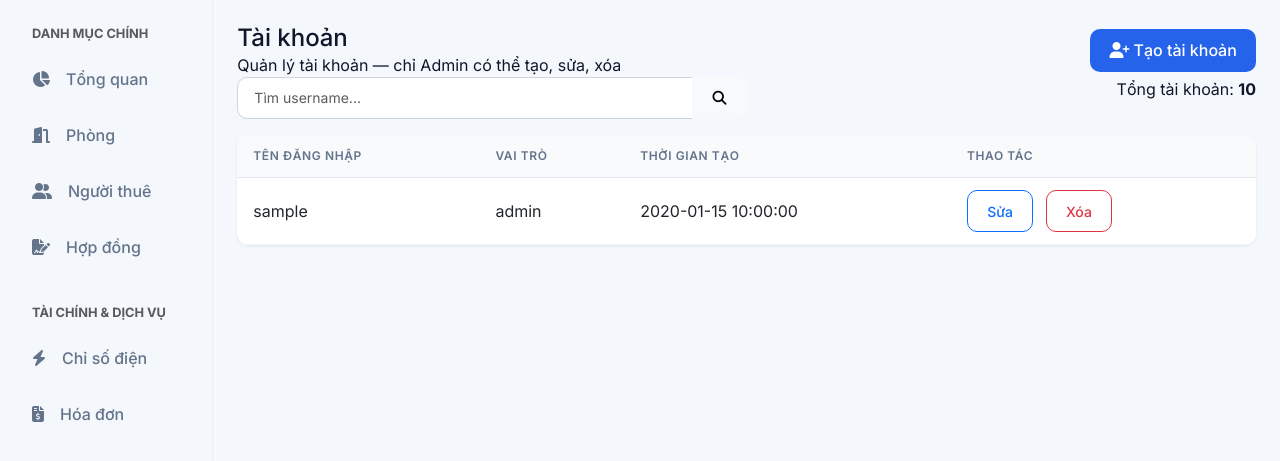
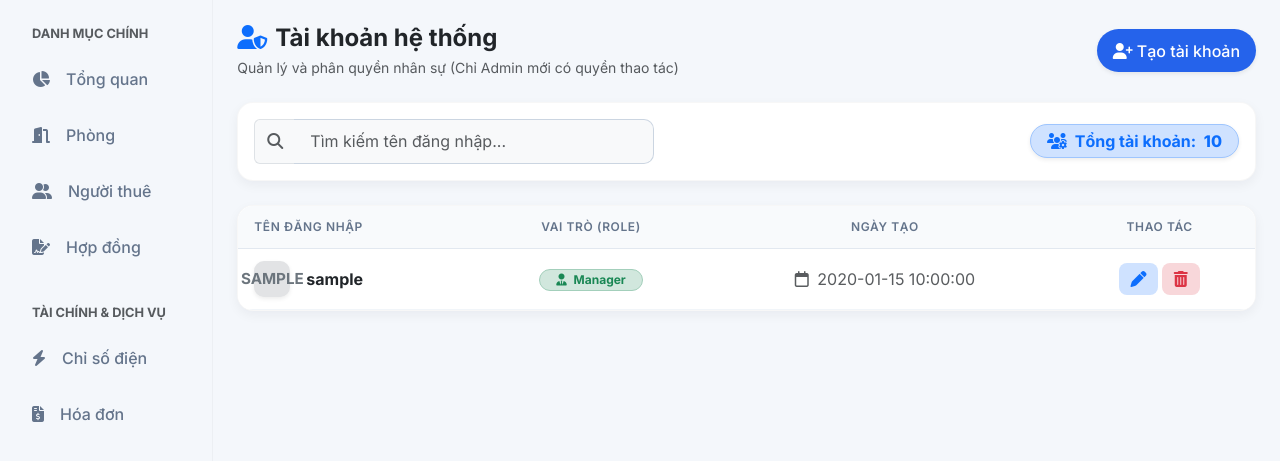
Before and after one commit to cyhapun/rental_management, a Python web app: template templates/accounts.html in a window 1280 px wide. Shown: the part 70-531 px from the top of the page. Run offline with Jinja, Linux system fonts and the light colour scheme; the template is opened without the code that fills it: most values are stand-ins (such as "Sample title", 1, 10 or a date in 2020); some libraries are stand-ins or nearby versions.

Commit message:
refactor: update accounts manager page

```diff
--- a/static/css/accounts.css
+++ b/static/css/accounts.css
@@ -1,3 +1,62 @@
 /* accounts.css - page specific styles for accounts */
-#accountsTable td, #accountsTable th { vertical-align: middle; }
-.modal .form-control { max-width: 100%; }
+
+#accountsTable td, #accountsTable th {
+    vertical-align: middle;
+}
+#accountsTable tbody tr td:last-child {
+    white-space: nowrap;
+}
+
+/* Nút thao tác trong bảng */
+.action-btn {
+    width: 32px;
+    height: 32px;
+    display: inline-flex;
+    align-items: center;
+    justify-content: center;
+    border-radius: 8px;
+    transition: all 0.2s;
+    border: none;
+}
+.action-btn:hover {
+    transform: translateY(-2px);
+}
+
+/* Các tùy chỉnh bo góc cho Modal */
+.modal-content {
+    border-radius: 20px;
+    border: none;
+    box-shadow: 0 20px 25px -5px rgba(0, 0, 0, 0.1), 0 8px 10px -6px rgba(0, 0, 0, 0.1);
+}
+.modal-header {
+    border-bottom: 1px solid rgba(0,0,0,0.05);
+    padding: 1.25rem 1.5rem;
+}
+.modal-body {
+    padding: 1.5rem;
+}
+.modal-footer {
+    border-top: 1px solid rgba(0,0,0,0.05);
+    padding: 1rem 1.5rem;
+}
+
+/* Tinh chỉnh ô Password có nút bấm con mắt */
+.password-group .form-control {
+    border-right: none;
+}
+.password-group .form-control:focus + .btn {
+    border-color: var(--primary-500);
+}
+.password-group .btn {
+    border-color: #cbd5e1;
+    border-left: none;
+    background: #f8fafc; /* trùng với bg-light */
+    color: var(--text-muted);
+}
+.password-group .btn:hover {
+    color: var(--primary-600);
+}
+
+@media (max-width:768px){
+  #accountsTable td, #accountsTable th { padding: 0.75rem 0.6rem; }
+}
--- a/static/js/accounts.js
+++ b/static/js/accounts.js
@@ -1,34 +1,77 @@
 // accounts.js - behaviors for accounts page
+
 function filterAccounts(){
-  const q = (document.getElementById('accountSearch').value||'').toLowerCase();
-  document.querySelectorAll('#accountsTable tbody tr').forEach(r=>{
-    r.style.display = r.innerText.toLowerCase().includes(q) ? '' : 'none';
+  const q = (document.getElementById('accountSearch').value || '').toLowerCase();
+
+  // Lọc thông qua thuộc tính data- thay vì text bên trong (để tránh lỗi do thẻ html/icon)
+  document.querySelectorAll('#accountsTable tbody tr[data-account-id]').forEach(r => {
+    const username = (r.dataset.username || '').toLowerCase();
+    const role = (r.dataset.role || '').toLowerCase();
+
+    if (username.includes(q) || role.includes(q)) {
+        r.style.display = '';
+    } else {
+        r.style.display = 'none';
+    }
   });
 }
 
 function openEditAccount(btn){
   const row = btn.closest('tr');
   const id = row.dataset.accountId;
+
+  // Nạp dữ liệu vào form sửa
   document.getElementById('edit_account_username').value = row.dataset.username || '';
   document.getElementById('edit_account_role').value = row.dataset.role || 'manager';
+
+  // Cập nhật action cho form
   const form = document.getElementById('editAccountForm');
   form.action = `/accounts/${id}/update`;
+
+  // Hiển thị modal
   const modal = new bootstrap.Modal(document.getElementById('editAccountModal'));
   modal.show();
 }
 
+// Bật tắt xem mật khẩu và thay đổi Icon con mắt
 function togglePassword(id){
   const el = document.getElementById(id);
   if (!el) return;
-  el.type = el.type === 'password' ? 'text' : 'password';
+
+  const icon = el.nextElementSibling.querySelector('i');
+
+  if (el.type === 'password') {
+      el.type = 'text';
+      icon.classList.remove('fa-eye');
+      icon.classList.add('fa-eye-slash');
+  } else {
+      el.type = 'password';
+      icon.classList.remove('fa-eye-slash');
+      icon.classList.add('fa-eye');
+  }
 }
 
+// Validate mật khẩu khi tạo
 function validateCreateAccount(form){
   const pw = document.getElementById('create_password').value || '';
   const pwc = document.getElementById('create_password_confirm').value || '';
   if (pw !== pwc){
-    alert('Mật khẩu và xác nhận mật khẩu không khớp');
+    // Sử dụng Notyf nếu có, nếu không thì dùng alert mặc định
+    try {
+        const notyf = new Notyf({position: {x: 'right', y: 'top'}});
+        notyf.error('Mật khẩu và xác nhận mật khẩu không khớp!');
+    } catch(e) {
+        alert('Mật khẩu và xác nhận mật khẩu không khớp!');
+    }
     return false;
   }
   return true;
 }
+
+// Tự động gắn event listener cho ô tìm kiếm
+document.addEventListener('DOMContentLoaded', function(){
+  const searchInput = document.getElementById('accountSearch');
+  if(searchInput) {
+      searchInput.addEventListener('input', filterAccounts);
+  }
+});
--- a/templates/accounts.html
+++ b/templates/accounts.html
@@ -3,44 +3,77 @@
 <link rel="stylesheet" href="/static/css/accounts.css">
 {% endblock %}
 {% block content %}
-<div class="page-hero">
-  <div class="hero-card">
-    <div class="d-flex align-items-center justify-content-between">
-      <div>
-        <h1 class="h4 mb-0">Tài khoản</h1>
-        <div class="text-muted-small">Quản lý tài khoản — chỉ Admin có thể tạo, sửa, xóa</div>
-      </div>
-      <div class="hero-actions">
-        <button class="btn btn-primary" data-bs-toggle="modal" data-bs-target="#createAccountModal"><i class="fa-solid fa-user-plus me-1"></i>Tạo tài khoản</button>
-      </div>
-    </div>
+
+<div class="d-flex flex-column flex-md-row justify-content-between align-items-md-center mb-4 gap-3">
+  <div>
+    <h1 class="h4 fw-bold text-dark mb-1"><i class="fa-solid fa-user-shield text-primary me-2"></i>Tài khoản hệ thống</h1>
+    <div class="text-muted small">Quản lý và phân quyền nhân sự (Chỉ Admin mới có quyền thao tác)</div>
+  </div>
+  <div class="d-flex gap-2">
+    <button class="btn btn-primary rounded-pill px-3 shadow-sm" data-bs-toggle="modal" data-bs-target="#createAccountModal"><i class="fa-solid fa-user-plus me-1"></i>Tạo tài khoản</button>
   </div>
 </div>
 
-<div class="collapse list-collapse show" id="accountsListCollapse">
-  <div class="table-toolbar mb-2 d-flex justify-content-between">
-    <div class="input-group w-50">
-      <input class="form-control form-control-sm" placeholder="Tìm username..." id="accountSearch">
-      <button class="btn btn-sm btn-light" onclick="filterAccounts()"><i class="fa-solid fa-magnifying-glass"></i></button>
-    </div>
-    <div class="text-muted-small">Tổng tài khoản: <strong>{{ total }}</strong></div>
+<div class="bg-panel p-3 mb-4 d-flex flex-column flex-lg-row justify-content-between align-items-lg-center gap-3">
+  <div class="input-group" style="max-width: 400px;">
+    <span class="input-group-text bg-light border-end-0 text-muted"><i class="fa-solid fa-magnifying-glass"></i></span>
+    <input class="form-control border-start-0 bg-light" placeholder="Tìm kiếm tên đăng nhập..." id="accountSearch">
   </div>
+  <div class="d-flex align-items-center">
+    <span class="badge bg-primary-subtle text-primary px-3 py-2 rounded-pill fs-6 border border-primary-subtle shadow-sm">
+      <i class="fa-solid fa-users-gear me-1"></i> Tổng tài khoản: <strong class="ms-1">{{ total }}</strong>
+    </span>
+  </div>
+</div>
 
-  <div class="table-responsive">
-    <table class="table table-hover" id="accountsTable">
-      <thead><tr><th>Tên đăng nhập</th><th>Vai trò</th><th>Thời gian tạo</th><th>Thao tác</th></tr></thead>
+<div class="bg-panel p-0 overflow-hidden mb-4">
+  <div class="table-responsive m-0">
+    <table class="table table-hover mb-0" id="accountsTable">
+      <thead>
+        <tr>
+          <th>Tên đăng nhập</th>
+          <th class="text-center">Vai trò (Role)</th>
+          <th class="text-center">Ngày tạo</th>
+          <th class="text-center">Thao tác</th>
+        </tr>
+      </thead>
       <tbody>
         {% for a in accounts %}
         <tr data-account-id="{{ a.id }}" data-username="{{ a.username }}" data-role="{{ a.role }}">
-          <td>{{ a.username }}</td>
-          <td>{{ a.role }}</td>
-          <td>{{ a.created_at or '' }}</td>
           <td>
-            <button class="btn btn-sm btn-outline-primary me-2" onclick="openEditAccount(this)">Sửa</button>
-            <form action="/accounts/{{ a.id }}/delete" method="post" style="display:inline" onsubmit="return confirm('Xóa tài khoản này?');">
-              <button class="btn btn-sm btn-outline-danger">Xóa</button>
-            </form>
+            <div class="d-flex align-items-center">
+              <div class="avatar-circle bg-secondary-subtle text-secondary me-3 shadow-sm d-none d-md-flex" style="width:36px; height:36px; border-radius:10px; align-items:center; justify-content:center; font-weight:bold; font-size:0.95rem;">
+                {{ a.username[0]|upper }}
+              </div>
+              <span class="fw-bold text-dark">{{ a.username }}</span>
+            </div>
           </td>
+          <td class="text-center">
+            {% if a.role == 'admin' %}
+              <span class="badge bg-danger-subtle text-danger border border-danger-subtle px-3 py-1 rounded-pill"><i class="fa-solid fa-crown me-1"></i> Admin</span>
+            {% else %}
+              <span class="badge bg-success-subtle text-success border border-success-subtle px-3 py-1 rounded-pill"><i class="fa-solid fa-user-tie me-1"></i> Manager</span>
+            {% endif %}
+          </td>
+          <td class="text-center text-muted">
+            <i class="fa-regular fa-calendar me-1"></i> {{ a.created_at or '---' }}
+          </td>
+          <td>
+            <div class="d-flex justify-content-center gap-1">
+              <button class="btn action-btn bg-primary-subtle text-primary" type="button" onclick="openEditAccount(this)" title="Sửa quyền/mật khẩu">
+                <i class="fa-solid fa-pen"></i>
+              </button>
+              <form action="/accounts/{{ a.id }}/delete" method="post" style="display:inline" onsubmit="return confirm('Cảnh báo: Bạn có chắc chắn muốn xóa tài khoản {{ a.username }} không?');">
+                <button class="btn action-btn bg-danger-subtle text-danger" type="submit" title="Xóa tài khoản">
+                  <i class="fa-solid fa-trash-can"></i>
+                </button>
+              </form>
+            </div>
+          </td>
+        </tr>
+        {% else %}
+        <tr>
+          <td colspan="4" class="text-center text-muted py-4">Chưa có dữ liệu tài khoản.</td>
         </tr>
         {% endfor %}
       </tbody>
@@ -48,56 +81,79 @@
   </div>
 </div>
 
-<!-- Create Account Modal -->
 <div class="modal fade" id="createAccountModal" tabindex="-1" aria-hidden="true">
-  <div class="modal-dialog">
+  <div class="modal-dialog modal-dialog-centered modal-sm">
     <div class="modal-content">
-      <div class="modal-header"><h5 class="modal-title">Tạo tài khoản mới</h5><button type="button" class="btn-close" data-bs-dismiss="modal"></button></div>
+      <div class="modal-header">
+        <h5 class="modal-title fw-bold"><i class="fa-solid fa-user-plus text-primary me-2"></i>Tạo tài khoản</h5>
+        <button type="button" class="btn-close" data-bs-dismiss="modal"></button>
+      </div>
       <form id="createAccountForm" action="/accounts/create" method="post" onsubmit="return validateCreateAccount(this)">
         <div class="modal-body">
-          <div class="mb-2"><input class="form-control" name="username" placeholder="Tên đăng nhập" required></div>
-          <div class="mb-2 input-group">
-            <input class="form-control" id="create_password" name="password" type="password" placeholder="Mật khẩu" required>
-            <button class="btn btn-outline-secondary" type="button" onclick="togglePassword('create_password')"><i class="fa-solid fa-eye"></i></button>
+          <div class="mb-3">
+            <label class="form-label small fw-semibold text-muted">Tên đăng nhập (Username)</label>
+            <input class="form-control bg-light" name="username" placeholder="Nhập tên đăng nhập" required>
+          </div>
+          <div class="mb-3">
+            <label class="form-label small fw-semibold text-muted">Mật khẩu</label>
+            <div class="input-group password-group">
+              <input class="form-control bg-light border-end-0" id="create_password" name="password" type="password" placeholder="Nhập mật khẩu" required>
+              <button class="btn border" type="button" onclick="togglePassword('create_password')"><i class="fa-solid fa-eye"></i></button>
+            </div>
+          </div>
+          <div class="mb-3">
+            <label class="form-label small fw-semibold text-muted">Xác nhận mật khẩu</label>
+            <input class="form-control bg-light" id="create_password_confirm" name="confirm_password" type="password" placeholder="Nhập lại mật khẩu" required>
           </div>
           <div class="mb-2">
-            <input class="form-control" id="create_password_confirm" name="confirm_password" type="password" placeholder="Xác nhận mật khẩu" required>
-          </div>
-          <div class="mb-2">
-            <select class="form-select" name="role">
-              <option value="admin">admin</option>
-              <option value="manager" selected>manager</option>
+            <label class="form-label small fw-semibold text-muted">Phân quyền (Role)</label>
+            <select class="form-select bg-light" name="role">
+              <option value="admin">Quản trị viên (Admin)</option>
+              <option value="manager" selected>Quản lý (Manager)</option>
             </select>
           </div>
         </div>
-        <div class="modal-footer">
-          <button class="btn btn-secondary" data-bs-dismiss="modal" type="button">Hủy</button>
-          <button class="btn btn-primary" type="submit">Tạo</button>
+        <div class="modal-footer bg-light rounded-bottom-4">
+          <button class="btn btn-light border rounded-pill px-3" data-bs-dismiss="modal" type="button">Hủy</button>
+          <button class="btn btn-primary rounded-pill px-4" type="submit">Xác nhận tạo</button>
         </div>
       </form>
     </div>
   </div>
 </div>
 
-<!-- Edit Account Modal -->
 <div class="modal fade" id="editAccountModal" tabindex="-1" aria-hidden="true">
-  <div class="modal-dialog">
+  <div class="modal-dialog modal-dialog-centered modal-sm">
     <div class="modal-content">
-      <div class="modal-header"><h5 class="modal-title">Sửa tài khoản</h5><button type="button" class="btn-close" data-bs-dismiss="modal"></button></div>
+      <div class="modal-header">
+        <h5 class="modal-title fw-bold"><i class="fa-solid fa-user-pen text-primary me-2"></i>Sửa tài khoản</h5>
+        <button type="button" class="btn-close" data-bs-dismiss="modal"></button>
+      </div>
       <form id="editAccountForm" method="post">
         <div class="modal-body">
-          <div class="mb-2"><input class="form-control" id="edit_account_username" name="username" placeholder="Tên đăng nhập" required></div>
-          <div class="mb-2 input-group"><input class="form-control" id="edit_account_password" name="password" type="password" placeholder="Mật khẩu (để trống nếu không đổi)"><button class="btn btn-outline-secondary" type="button" onclick="togglePassword('edit_account_password')"><i class="fa-solid fa-eye"></i></button></div>
+          <div class="mb-3">
+            <label class="form-label small fw-semibold text-muted">Tên đăng nhập</label>
+            <input class="form-control bg-light" id="edit_account_username" name="username" readonly>
+            <div class="form-text small">Tên đăng nhập không thể thay đổi.</div>
+          </div>
+          <div class="mb-3">
+            <label class="form-label small fw-semibold text-muted">Mật khẩu mới</label>
+            <div class="input-group password-group">
+              <input class="form-control bg-light border-end-0" id="edit_account_password" name="password" type="password" placeholder="Bỏ trống nếu không đổi">
+              <button class="btn border" type="button" onclick="togglePassword('edit_account_password')"><i class="fa-solid fa-eye"></i></button>
+            </div>
+          </div>
           <div class="mb-2">
-            <select class="form-select" id="edit_account_role" name="role">
-              <option value="admin">admin</option>
-              <option value="manager">manager</option>
+            <label class="form-label small fw-semibold text-muted">Phân quyền (Role)</label>
+            <select class="form-select bg-light" id="edit_account_role" name="role">
+              <option value="admin">Quản trị viên (Admin)</option>
+              <option value="manager">Quản lý (Manager)</option>
             </select>
           </div>
         </div>
-        <div class="modal-footer">
-          <button class="btn btn-secondary" data-bs-dismiss="modal" type="button">Hủy</button>
-          <button class="btn btn-primary" type="submit">Lưu</button>
+        <div class="modal-footer bg-light rounded-bottom-4">
+          <button class="btn btn-light border rounded-pill px-3" data-bs-dismiss="modal" type="button">Hủy</button>
+          <button class="btn btn-primary rounded-pill px-4" type="submit">Lưu thay đổi</button>
         </div>
       </form>
     </div>
@@ -105,5 +161,4 @@
 </div>
 
 <script src="/static/js/accounts.js"></script>
-
 {% endblock %}
```
